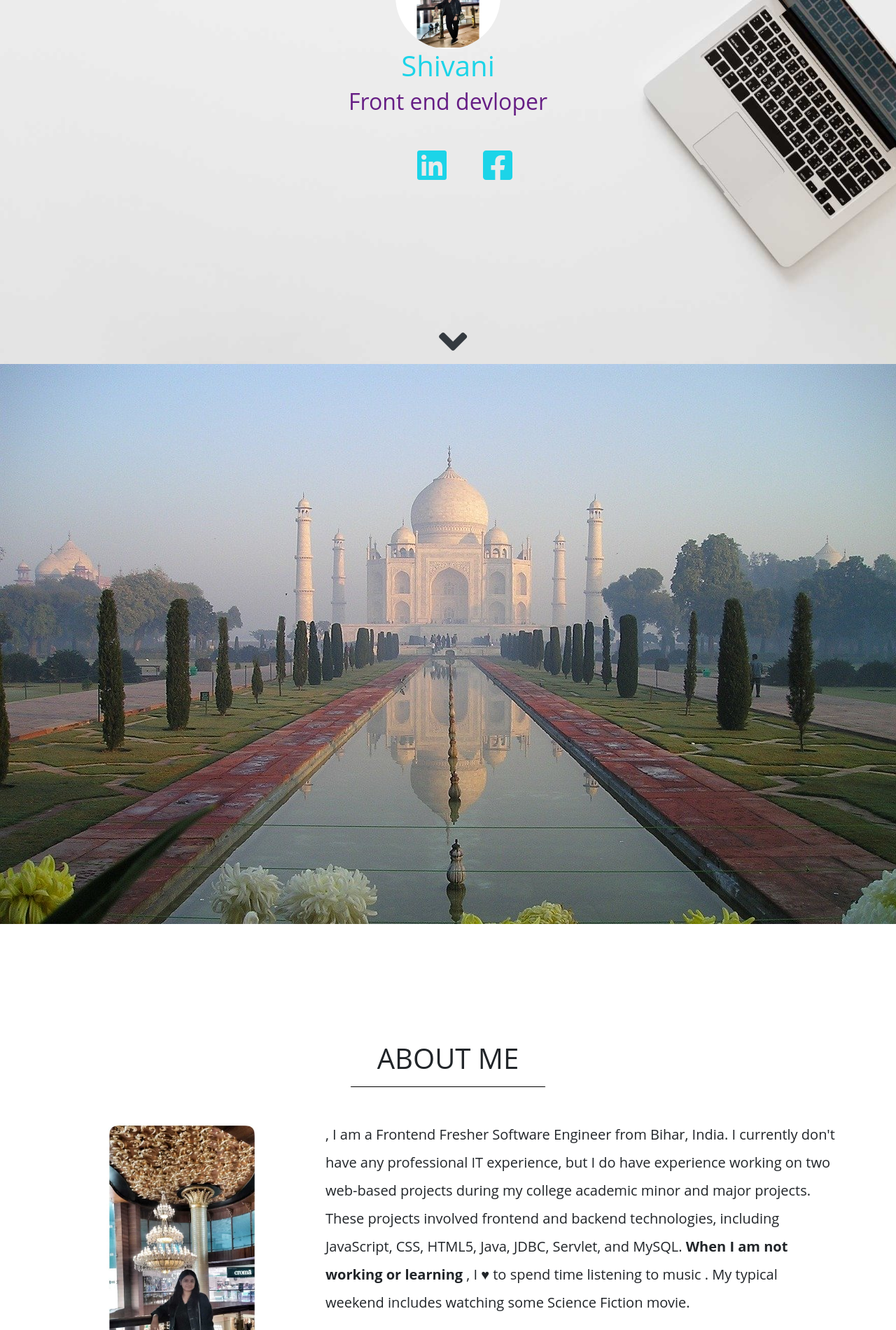
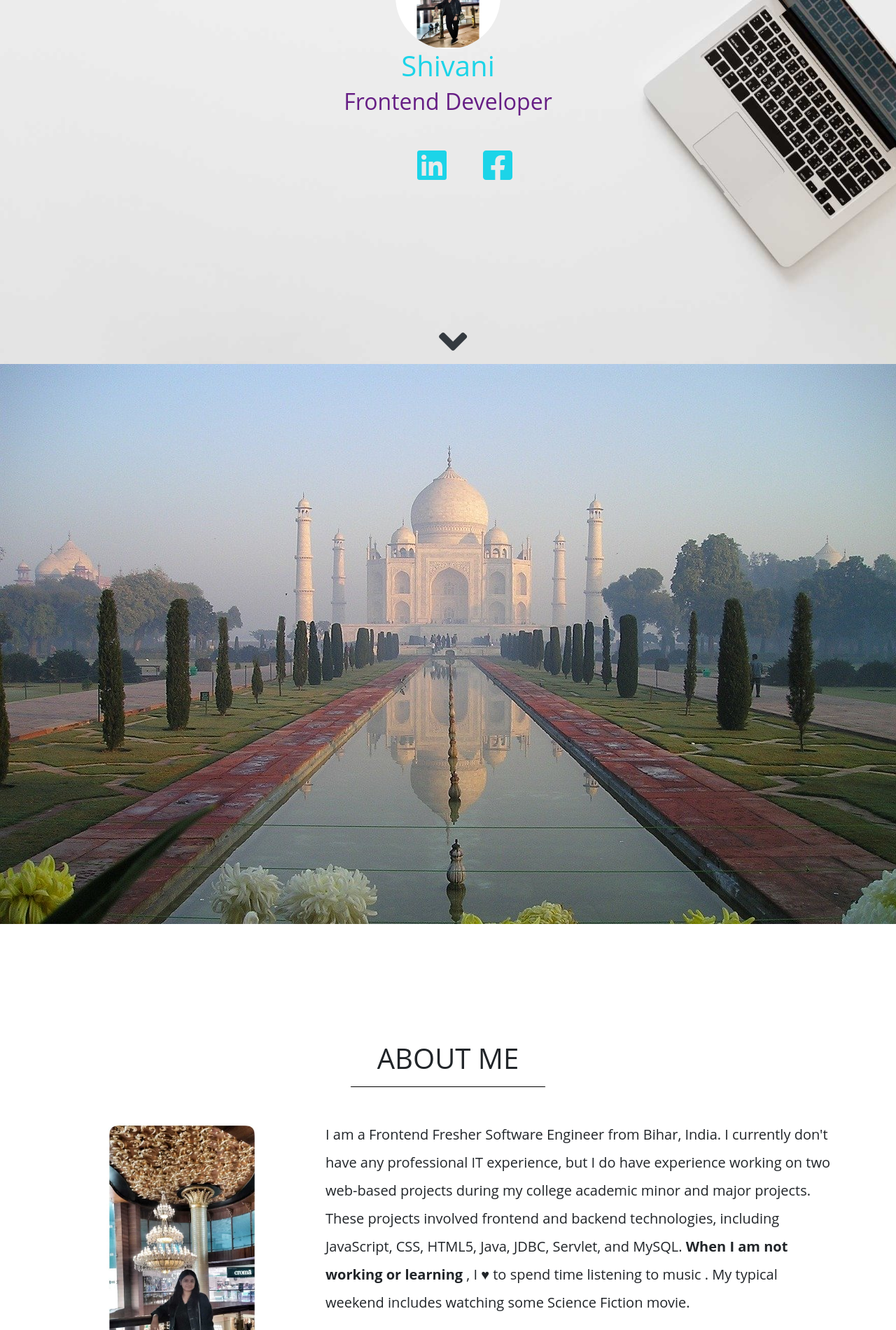
Before and after one commit to Shivaniii99/port, a plain HTML site: page index.html in a window 1280 px wide. Shown: the part 280-2180 px from the top of the page at 70% size. Drawn offline with nearby package versions, Linux system fonts and the light colour scheme.

Commit message:
Update index.html

```diff
--- a/index.html
+++ b/index.html
@@ -29,7 +29,7 @@
 	<div class="inner">
 		<img src="img/Profile pic.jpg" class="rounded-circle profileimg animated bounce">
 		<h1 style="color: #1cd4e8" >Shivani</h1>
-		<h2 style="color: #661e85">Front end devloper</h2>
+		<h2 style="color: #661e85">Frontend Developer</h2>
 		<div class="mt-5">
 			<!--<a href="https://HackerRank.com/shivanirajput011" target="blank"><i class="fab fa-HackerRank fa-3x social-icon" ></i></a>-->
 			<a href="https://www.linkedin.com/in/shivani-singh-5a4b4a190/" target="blank"><i class="fab fa-linkedin fa-3x mx-5 social-icon" ></i></a>
@@ -49,7 +49,7 @@
 			<img src="img/Profile pic.jpg" class="img-fluid" data-aos="fade-right">
 		</div>
 	<div class="col-xl-8 col-lg-8 col-md-8 col-sm-12 col-12" data-aos="fade-left">
-		<article class="about-text">, I am a Frontend Fresher Software Engineer from Bihar, India. I currently don't have any professional IT experience, but I do have experience working on two web-based projects during my college academic minor and major projects. These projects involved frontend and backend technologies, including JavaScript, CSS, HTML5, Java, JDBC, Servlet, and MySQL.
+		<article class="about-text"> I am a Frontend Fresher Software Engineer from Bihar, India. I currently don't have any professional IT experience, but I do have experience working on two web-based projects during my college academic minor and major projects. These projects involved frontend and backend technologies, including JavaScript, CSS, HTML5, Java, JDBC, Servlet, and MySQL.
 				<strong>When I am not working or learning</strong> , I ♥ to spend time listening to music . My typical weekend includes watching some Science Fiction movie.</article>
 		</div>
 	</div>
```
